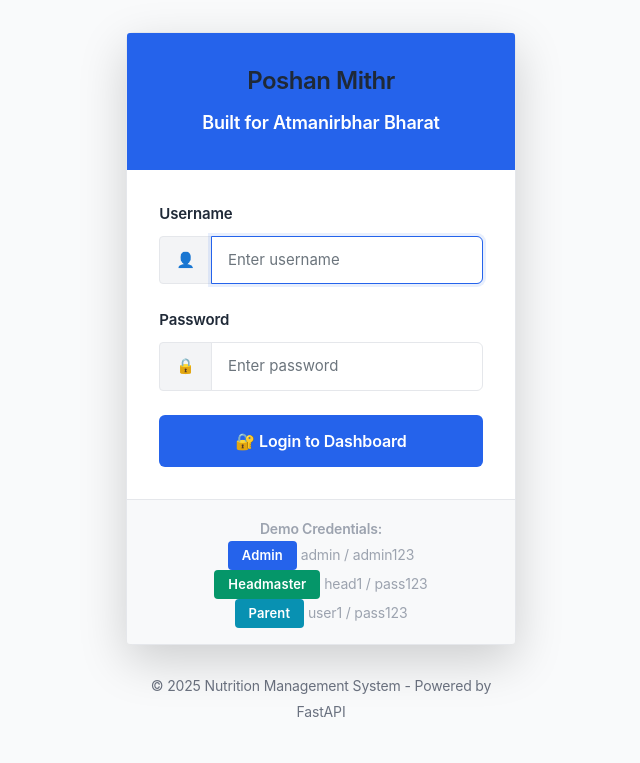
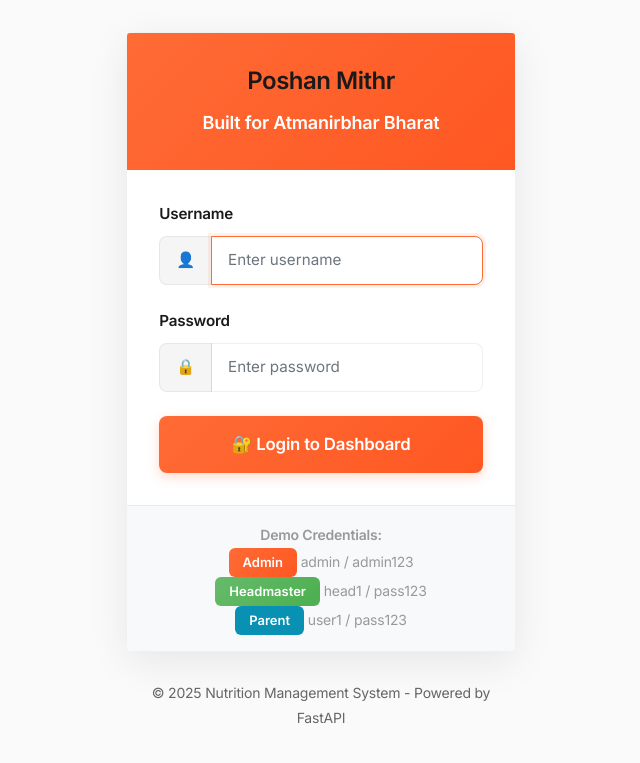
Before and after one commit to AmoghPuthanikar/Poshan_mithr, a FastAPI app: page / in a window 1280 px wide. Shown: the top 763 px of the page, without its empty margins (319-959 px from the left). Run offline with FastAPI, Linux system fonts and the light colour scheme.

Commit message:
Update style.css

```diff
--- a/app/static/css/style.css
+++ b/app/static/css/style.css
@@ -1,19 +1,21 @@
-/* Professional Nutrition Management System - Enhanced Typography & Spacing */
-/* Primary: #2563eb (Blue) | Accent: #059669 (Green) */
+/* Poshan Mithr Application Theme */
+/* Primary: #ff6b35 (Orange) | Accent: #66bb6a (Green) */
 
 /* ========== CSS RESET & BASE ========== */
+@import url('https://fonts.googleapis.com/css2?family=Inter:wght@300;400;500;600;700&display=swap');
+
 :root {
-    --primary-blue: #2563eb;
-    --primary-dark: #1e40af;
-    --accent-green: #059669;
-    --accent-dark: #047857;
-    --text-dark: #1f2937;
-    --text-light: #6b7280;
-    --text-muted: #9ca3af;
-    --bg-gray: #f9fafb;
+    --primary-orange: #ff6b35;
+    --primary-dark: #ff5722;
+    --accent-green: #66bb6a;
+    --accent-dark: #4caf50;
+    --text-dark: #1a1a1a;
+    --text-light: #666;
+    --text-muted: #999;
+    --bg-gray: #fafafa;
     --bg-white: #ffffff;
-    --border-gray: #e5e7eb;
-    --border-light: #f3f4f6;
+    --border-gray: rgba(0, 0, 0, 0.06);
+    --border-light: #f5f5f5;
 }
 
 * {
@@ -24,13 +26,13 @@
 
 /* ========== TYPOGRAPHY ========== */
 body {
-    font-family: -apple-system, BlinkMacSystemFont, 'Segoe UI', 'Inter', 'Roboto', 'Helvetica Neue', Arial, sans-serif;
+    font-family: 'Inter', -apple-system, BlinkMacSystemFont, 'Segoe UI', 'Roboto', 'Helvetica Neue', Arial, sans-serif;
     font-size: 16px;
     line-height: 1.6;
     color: var(--text-dark);
     background-color: var(--bg-gray);
     font-weight: 400;
-    letter-spacing: -0.01em;
+    letter-spacing: -0.2px;
 }
 
 h1, h2, h3, h4, h5, h6 {
@@ -38,7 +40,7 @@ h1, h2, h3, h4, h5, h6 {
     line-height: 1.3;
     color: var(--text-dark);
     margin-bottom: 0.75rem;
-    letter-spacing: -0.02em;
+    letter-spacing: -0.5px;
 }
 
 h1 { font-size: 2.25rem; font-weight: 700; }
@@ -51,6 +53,7 @@ h6 { font-size: 1rem; }
 p {
     margin-bottom: 1rem;
     line-height: 1.65;
+    letter-spacing: -0.2px;
 }
 
 small {
@@ -72,50 +75,83 @@ strong {
 
 /* ========== NAVBAR ========== */
 .navbar {
-    background-color: var(--primary-blue) !important;
-    border-bottom: 3px solid var(--primary-dark);
-    padding: 1rem 2rem;
-    box-shadow: 0 2px 4px rgba(0, 0, 0, 0.08);
+    background: rgba(255, 255, 255, 0.98) !important;
+    backdrop-filter: blur(20px);
+    border-bottom: 1px solid var(--border-gray);
+    padding: 1.2rem 2rem;
+    box-shadow: 0 2px 8px rgba(0, 0, 0, 0.04);
 }
 
 .navbar-brand {
-    font-weight: 700;
-    font-size: 1.375rem;
-    color: var(--bg-white) !important;
-    letter-spacing: -0.02em;
+    font-weight: 600;
+    font-size: 1.4rem;
+    color: var(--primary-orange) !important;
+    letter-spacing: -0.5px;
     padding: 0.25rem 0;
+    transition: color 0.3s;
 }
 
-.navbar-dark .navbar-nav .nav-link {
-    color: rgba(255, 255, 255, 0.95);
+.navbar-brand:hover {
+    color: var(--primary-dark) !important;
+}
+
+.navbar-dark .navbar-nav .nav-link,
+.navbar .navbar-nav .nav-link {
+    color: #4a4a4a;
     font-weight: 500;
     padding: 0.625rem 1.25rem;
-    font-size: 0.9375rem;
-    letter-spacing: -0.01em;
+    font-size: 0.95rem;
+    letter-spacing: -0.2px;
+    border-radius: 6px;
+    transition: all 0.3s;
 }
 
-.navbar-dark .navbar-nav .nav-link:hover {
-    color: var(--bg-white);
-    background-color: rgba(255, 255, 255, 0.1);
-    border-radius: 6px;
+.navbar-dark .navbar-nav .nav-link:hover,
+.navbar .navbar-nav .nav-link:hover {
+    color: var(--primary-orange);
+    background-color: rgba(255, 107, 53, 0.08);
+}
+
+.navbar .dropdown-menu {
+    border: 1px solid var(--border-gray);
+    box-shadow: 0 4px 12px rgba(0, 0, 0, 0.08);
+    border-radius: 8px;
+}
+
+.navbar .dropdown-item {
+    color: var(--text-dark);
+    padding: 0.625rem 1rem;
+    font-size: 0.95rem;
+    letter-spacing: -0.2px;
+}
+
+.navbar .dropdown-item:hover {
+    background-color: var(--border-light);
+    color: var(--primary-orange);
 }
 
 /* ========== CARDS ========== */
 .card {
     border: 1px solid var(--border-gray);
-    border-radius: 8px;
+    border-radius: 12px;
     background-color: var(--bg-white);
     margin-bottom: 1.75rem;
-    box-shadow: 0 1px 3px rgba(0, 0, 0, 0.06);
+    box-shadow: 0 2px 8px rgba(0, 0, 0, 0.04);
+    transition: all 0.3s ease;
+}
+
+.card:hover {
+    box-shadow: 0 4px 16px rgba(0, 0, 0, 0.08);
 }
 
 .card-header {
     background-color: var(--bg-white);
-    border-bottom: 2px solid var(--border-gray);
+    border-bottom: 1px solid var(--border-gray);
     padding: 1.25rem 1.5rem;
     font-weight: 600;
     font-size: 1.125rem;
-    letter-spacing: -0.01em;
+    letter-spacing: -0.3px;
+    border-radius: 12px 12px 0 0;
 }
 
 .card-body {
@@ -126,35 +162,36 @@ strong {
     padding: 1rem 1.5rem;
     background-color: var(--border-light);
     border-top: 1px solid var(--border-gray);
+    border-radius: 0 0 12px 12px;
 }
 
 /* Card Header Colors */
 .card-header.bg-primary {
-    background-color: var(--primary-blue) !important;
+    background: linear-gradient(135deg, var(--primary-orange) 0%, var(--primary-dark) 100%) !important;
     color: var(--bg-white);
     border-bottom: none;
 }
 
 .card-header.bg-success {
-    background-color: var(--accent-green) !important;
+    background: linear-gradient(135deg, var(--accent-green) 0%, var(--accent-dark) 100%) !important;
     color: var(--bg-white);
     border-bottom: none;
 }
 
 .card-header.bg-warning {
-    background-color: #f59e0b !important;
+    background: linear-gradient(135deg, #f59e0b 0%, #d97706 100%) !important;
     color: var(--bg-white);
     border-bottom: none;
 }
 
 .card-header.bg-danger {
-    background-color: #dc2626 !important;
+    background: linear-gradient(135deg, #dc2626 0%, #b91c1c 100%) !important;
     color: var(--bg-white);
     border-bottom: none;
 }
 
 .card-header.bg-info {
-    background-color: #0891b2 !important;
+    background: linear-gradient(135deg, #0891b2 0%, #0e7490 100%) !important;
     color: var(--bg-white);
     border-bottom: none;
 }
@@ -170,27 +207,40 @@ strong {
     border: none;
 }
 
-.card.bg-primary { background-color: var(--primary-blue) !important; }
-.card.bg-success { background-color: var(--accent-green) !important; }
-.card.bg-warning { background-color: #f59e0b !important; }
-.card.bg-info { background-color: #0891b2 !important; }
-.card.bg-danger { background-color: #dc2626 !important; }
-.card.bg-secondary { background-color: #6b7280 !important; }
+.card.bg-primary {
+    background: linear-gradient(135deg, var(--primary-orange) 0%, var(--primary-dark) 100%) !important;
+}
+.card.bg-success {
+    background: linear-gradient(135deg, var(--accent-green) 0%, var(--accent-dark) 100%) !important;
+}
+.card.bg-warning {
+    background: linear-gradient(135deg, #f59e0b 0%, #d97706 100%) !important;
+}
+.card.bg-info {
+    background: linear-gradient(135deg, #0891b2 0%, #0e7490 100%) !important;
+}
+.card.bg-danger {
+    background: linear-gradient(135deg, #dc2626 0%, #b91c1c 100%) !important;
+}
+.card.bg-secondary {
+    background: linear-gradient(135deg, #6b7280 0%, #4b5563 100%) !important;
+}
 
 /* ========== BUTTONS ========== */
 .btn {
-    border-radius: 6px;
+    border-radius: 8px;
     font-weight: 600;
-    padding: 0.625rem 1.5rem;
-    font-size: 0.9375rem;
+    padding: 0.75rem 1.75rem;
+    font-size: 0.95rem;
     border: none;
-    letter-spacing: -0.01em;
+    letter-spacing: -0.2px;
     line-height: 1.5;
+    transition: all 0.3s cubic-bezier(0.4, 0, 0.2, 1);
 }
 
 .btn-lg {
-    padding: 0.875rem 2rem;
-    font-size: 1rem;
+    padding: 1rem 2.5rem;
+    font-size: 1.05rem;
 }
 
 .btn-sm {
@@ -199,63 +249,81 @@ strong {
 }
 
 .btn-primary {
-    background-color: var(--primary-blue);
+    background: linear-gradient(135deg, var(--primary-orange) 0%, var(--primary-dark) 100%);
     color: var(--bg-white);
+    box-shadow: 0 4px 12px rgba(255, 107, 53, 0.25);
 }
 
 .btn-primary:hover {
-    background-color: var(--primary-dark);
+    background: linear-gradient(135deg, var(--primary-dark) 0%, #e64a19 100%);
     color: var(--bg-white);
+    transform: translateY(-2px);
+    box-shadow: 0 6px 16px rgba(255, 107, 53, 0.35);
 }
 
 .btn-success {
-    background-color: var(--accent-green);
+    background: linear-gradient(135deg, var(--accent-green) 0%, var(--accent-dark) 100%);
     color: var(--bg-white);
+    box-shadow: 0 4px 12px rgba(102, 187, 106, 0.25);
 }
 
 .btn-success:hover {
-    background-color: var(--accent-dark);
+    background: linear-gradient(135deg, var(--accent-dark) 0%, #43a047 100%);
     color: var(--bg-white);
+    transform: translateY(-2px);
+    box-shadow: 0 6px 16px rgba(102, 187, 106, 0.35);
 }
 
 .btn-warning {
-    background-color: #f59e0b;
+    background: linear-gradient(135deg, #f59e0b 0%, #d97706 100%);
     color: var(--bg-white);
+    box-shadow: 0 4px 12px rgba(245, 158, 11, 0.25);
 }
 
 .btn-warning:hover {
-    background-color: #d97706;
+    background: linear-gradient(135deg, #d97706 0%, #b45309 100%);
     color: var(--bg-white);
+    transform: translateY(-2px);
+    box-shadow: 0 6px 16px rgba(245, 158, 11, 0.35);
 }
 
 .btn-danger {
-    background-color: #dc2626;
+    background: linear-gradient(135deg, #dc2626 0%, #b91c1c 100%);
     color: var(--bg-white);
+    box-shadow: 0 4px 12px rgba(220, 38, 38, 0.25);
 }
 
 .btn-danger:hover {
-    background-color: #b91c1c;
+    background: linear-gradient(135deg, #b91c1c 0%, #991b1b 100%);
     color: var(--bg-white);
+    transform: translateY(-2px);
+    box-shadow: 0 6px 16px rgba(220, 38, 38, 0.35);
 }
 
 .btn-secondary {
-    background-color: #6b7280;
+    background: linear-gradient(135deg, #6b7280 0%, #4b5563 100%);
     color: var(--bg-white);
+    box-shadow: 0 4px 12px rgba(107, 114, 128, 0.25);
 }
 
 .btn-secondary:hover {
-    background-color: #4b5563;
+    background: linear-gradient(135deg, #4b5563 0%, #374151 100%);
     color: var(--bg-white);
+    transform: translateY(-2px);
+    box-shadow: 0 6px 16px rgba(107, 114, 128, 0.35);
 }
 
 .btn-info {
-    background-color: #0891b2;
+    background: linear-gradient(135deg, #0891b2 0%, #0e7490 100%);
     color: var(--bg-white);
+    box-shadow: 0 4px 12px rgba(8, 145, 178, 0.25);
 }
 
 .btn-info:hover {
-    background-color: #0e7490;
+    background: linear-gradient(135deg, #0e7490 0%, #155e75 100%);
     color: var(--bg-white);
+    transform: translateY(-2px);
+    box-shadow: 0 6px 16px rgba(8, 145, 178, 0.35);
 }
 
 /* ========== FORMS ========== */
@@ -264,26 +332,27 @@ strong {
     color: var(--text-dark);
     margin-bottom: 0.625rem;
     display: block;
-    font-size: 0.9375rem;
-    letter-spacing: -0.01em;
+    font-size: 0.95rem;
+    letter-spacing: -0.2px;
 }
 
 .form-control,
 .form-select {
     border: 1px solid var(--border-gray);
-    border-radius: 6px;
+    border-radius: 8px;
     padding: 0.75rem 1rem;
-    font-size: 0.9375rem;
+    font-size: 0.95rem;
     background-color: var(--bg-white);
     color: var(--text-dark);
     line-height: 1.5;
+    transition: all 0.3s;
 }
 
 .form-control:focus,
 .form-select:focus {
-    border-color: var(--primary-blue);
+    border-color: var(--primary-orange);
     outline: none;
-    box-shadow: 0 0 0 3px rgba(37, 99, 235, 0.1);
+    box-shadow: 0 0 0 3px rgba(255, 107, 53, 0.1);
 }
 
 .input-group-text {
@@ -291,7 +360,18 @@ strong {
     border: 1px solid var(--border-gray);
     color: var(--text-dark);
     padding: 0.75rem 1rem;
-    font-size: 0.9375rem;
+    font-size: 0.95rem;
+    border-radius: 8px;
+}
+
+.input-group .form-control:first-child {
+    border-top-left-radius: 8px;
+    border-bottom-left-radius: 8px;
+}
+
+.input-group .form-control:last-child {
+    border-top-right-radius: 8px;
+    border-bottom-right-radius: 8px;
 }
 
 /* ========== TABLES ========== */
@@ -364,19 +448,23 @@ strong {
 /* ========== BADGES ========== */
 .badge {
     padding: 0.5rem 0.875rem;
-    border-radius: 4px;
+    border-radius: 6px;
     font-weight: 600;
     font-size: 0.8125rem;
-    letter-spacing: 0.01em;
+    letter-spacing: 0;
 }
 
-.badge.bg-primary { background-color: var(--primary-blue) !important; }
-.badge.bg-success { background-color: var(--accent-green) !important; }
+.badge.bg-primary {
+    background: linear-gradient(135deg, var(--primary-orange) 0%, var(--primary-dark) 100%) !important;
+}
+.badge.bg-success {
+    background: linear-gradient(135deg, var(--accent-green) 0%, var(--accent-dark) 100%) !important;
+}
 .badge.bg-danger { background-color: #dc2626 !important; }
 .badge.bg-warning { background-color: #f59e0b !important; }
 .badge.bg-info { background-color: #0891b2 !important; }
 .badge.bg-secondary { background-color: #6b7280 !important; }
-.badge.bg-dark { background-color: #1f2937 !important; }
+.badge.bg-dark { background-color: var(--text-dark) !important; }
 .badge.bg-light {
     background-color: var(--border-light) !important;
     color: var(--text-dark);
@@ -449,21 +538,26 @@ strong {
 .card.text-center h3 {
     font-weight: 700;
     margin-bottom: 0.5rem;
-    letter-spacing: -0.02em;
+    letter-spacing: -0.5px;
 }
 
 .card.text-center p {
     margin-bottom: 0;
     font-weight: 500;
-    font-size: 0.9375rem;
+    font-size: 0.95rem;
 }
 
 /* ========== BORDERS ========== */
-.border-primary { border-color: var(--primary-blue) !important; }
+.border-primary { border-color: var(--primary-orange) !important; }
 .border-success { border-color: var(--accent-green) !important; }
 .border-warning { border-color: #f59e0b !important; }
 .border-danger { border-color: #dc2626 !important; }
 .border-info { border-color: #0891b2 !important; }
+
+/* ========== SHADOWS ========== */
+.shadow-lg {
+    box-shadow: 0 10px 40px rgba(0, 0, 0, 0.08) !important;
+}
 
 /* ========== COLLAPSE/ACCORDION ========== */
 .collapse {
```
Also changed, not shown: other parts of app/static/css/style.css (+26 -21 lines).
